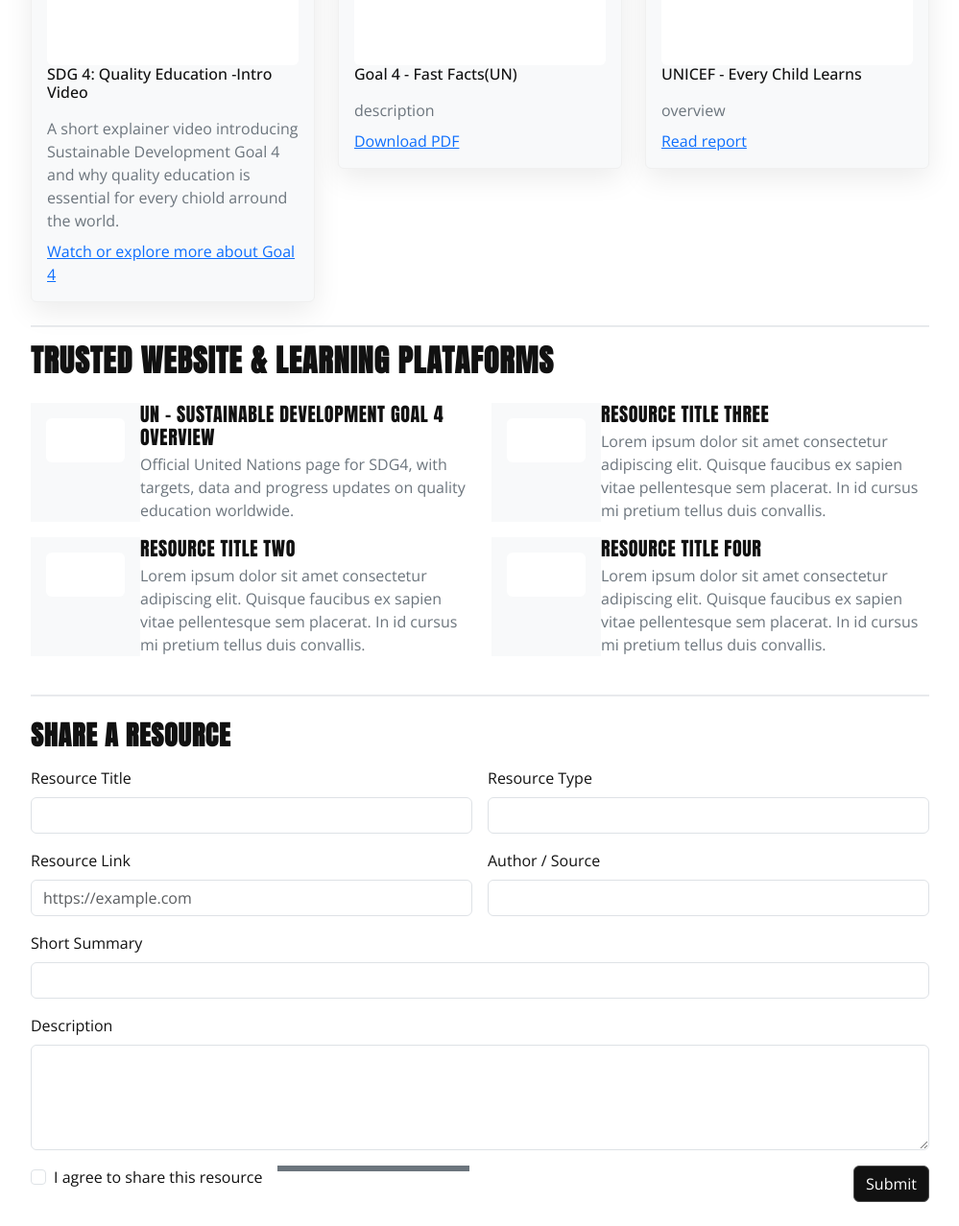
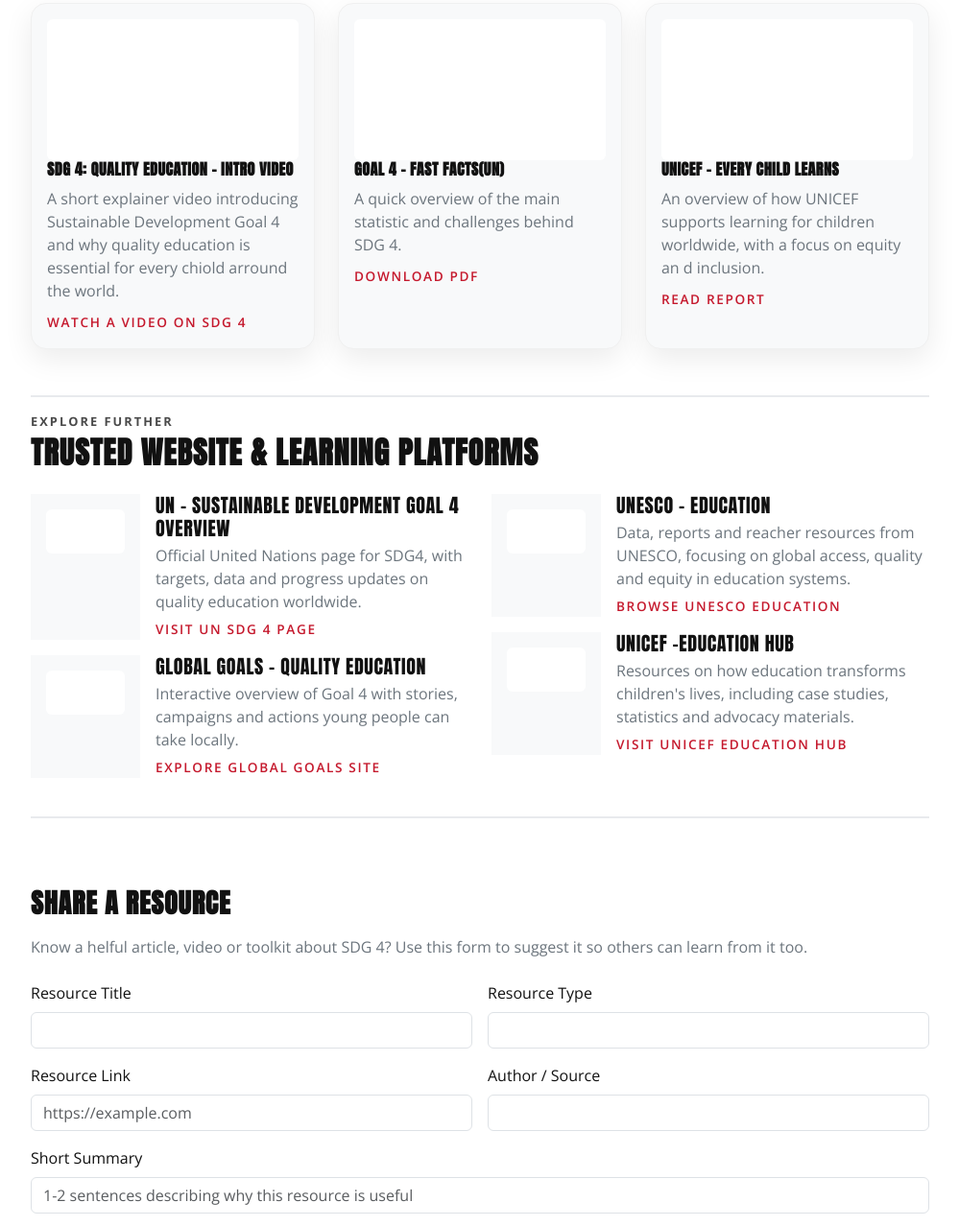
Before and after one commit to matreis7/sdg4-quality-education, a plain HTML site: page resources.html in a window 1280 px wide. Shown: the part 415-1693 px from the top of the page at 96% size, without its empty margins (140-1139 px from the left). Drawn offline with nearby package versions, Linux system fonts and the light colour scheme.

Commit message:
Build resources page and align styles with home layout

```diff
--- a/css/style.css
+++ b/css/style.css
@@ -680,8 +680,11 @@ Author: Savio Miano*/
 		- index.html (Home)
 		- resources.html (Resources)
 
-		Note: Selectors scoped with .page-home / .page-resources
-		or mt- classes
+		Pattern:
+		- Global tokens + base styles
+		- Home-specific: .page-home...
+		- Resources-specific: .page-resources...
+		- Reusable components: .mt-*
    ================================================= */
 
 /* ------------------- Tokens ------------------- */
@@ -777,14 +780,6 @@ Author: Savio Miano*/
 	text-align: center;
 }
 
-/* Mobile: Headings */
-@media (max-width:576px){
-	h1.display-4.project-heading,
-	h1.display-6.project-heading{
-		font-size: 2rem
-	}
-}
-
 /* ------------------- Layout base ------------------- */
 
 .mt-main-body{
@@ -810,30 +805,31 @@ Author: Savio Miano*/
 	padding-bottom: 6rem;
 }
 
+/* Ensure hero heading is white */
 .page-home .mt-hero-sdg4 h1{
 	color: #ffffff;
 }
 
+/* Intro text in hero */
 .page-home .mt-hero-txt{
 	color: #ffffff;
 	opacity: 0.7;
 	max-width: 32rem;
 }
 
-/* Eyebrow label above H1 */
+/* Eyebrow label above H1 in hero */
 .page-home .mt-hero-eyebrow{
 	font-size: 0.85rem;
 	font-weight: 700;
 	text-transform: uppercase;
 	letter-spacing: 0.15em;
-	/*background-color:  var(--mt-sdg4);*/
 	color: #fff;
 	display: inline-block;
 	padding: 0.35rem 0.75rem;
 	border-radius: 999px;
 }
 
-/* heading inside home page */
+/* Any heading inside home page */
 .page-home h1,
 .page-home h2,
 .page-home h3{
@@ -853,8 +849,8 @@ Author: Savio Miano*/
 }
 
 /* ===========================  HOME PAGE: WHEEL ===========================  */
-/* --------- Ideaa adapted from COdePen example by Felipe Mendez:
-	  ref: https://codepen.io/felipemendez/pen/nqMaKY?editors=1100 --------- */
+/* --------- Idea adapted from COdePen example by Felipe Mendez:
+	 https://codepen.io/felipemendez/pen/nqMaKY?editors=1100 --------- */
 
 /* Wheel container */
 .mt-sdg-wheel{
@@ -902,13 +898,10 @@ Author: Savio Miano*/
 	height: calc(var(--mt-wheel-size) / 2);
 
 	transform-origin: 100% 100%;
-	-ms-transform-origin: 100% 100%;
-	-webkit-transform-origin: 100% 100%;
 }
 
 /* A: content inside slice */
 .mt-sdg-wheel-orbit li .mt-sdg-wheel-item{
-	-webkit-transform: skew(-50deg) rotate(-70deg) scale(1);
 	transform: skew(-50deg) rotate(-70deg) scale(1);
 
 	color: #fff;
@@ -935,24 +928,19 @@ Author: Savio Miano*/
 		filter 0.2s ease;
 }
 
-/* On hover: higlight the slice */
+/* On hover: highlight the slice */
 .mt-sdg-wheel-orbit li .mt-sdg-wheel-item:hover,
 .mt-sdg-wheel-orbit li .mt-sdg-wheel-item:focus-visible{
-	-webkit-transform: skew(-50deg) rotate(-70deg) scale(1.06);
 	transform: skew(-50deg) rotate(-70deg) scale(1.06);
-
 	box-shadow:
 		0 0 0 4px #ffffff,
 		0 10px 25px rgba(0,0,0,0.45);
-
 	filter: brightness(1.15);
 }
 
 /* On click: feedback */
 .mt-sdg-wheel-orbit li .mt-sdg-wheel-item:active{
-	-webkit-transform: skew(-50deg) rotate(-70deg) scale(0.98);
 	transform: skew(-50deg) rotate(-70deg) scale(0.98);
-
 	box-shadow:
 		0 0 0 4px #ffffff,
 		0 10px 25px rgba(0,0,0,0.35);
@@ -964,7 +952,7 @@ Author: Savio Miano*/
 	to{transform: rotate(360deg);}
 }
 
-/* Mobile */
+/* Mobile: smaller wheel + no overlap */
 @media (max-width: 576px){
 	.mt-sdg-wheel{
 		width: 16rem;
@@ -977,7 +965,7 @@ Author: Savio Miano*/
 	}
 }
 
-/* Mobile Hero*/
+/* Mobile Hero: stack buttons full width */
 @media (max-width: 576px){
 	.page-home .mt-btn{
 		display: block;
@@ -1209,24 +1197,17 @@ Author: Savio Miano*/
 	letter-spacing: 0.03em;
 }
 
+/* Base background */
 .page-resources{
 	background-color: #ffffff;
 }
 
+/* Narrower Column */
 .page-resources .mt-resources-main{
 	max-width: 960px;
 }
 
-/* Buttons */
-
-.page-resources .mt-btn{
-	border-radius: 999px;
-	text-transform: uppercase;
-	letter-spacing: 0.08em;
-	font-weight: 600;
-}
-
-/* Main Hero */
+/* Hero h1 headings */
 
 .page-resources .mt-resources-main h1{
 	font-family: "Anton", sans-serif;
@@ -1235,11 +1216,12 @@ Author: Savio Miano*/
 	font-size: 2.25rem;
 }
 
+/* Paragraph colour */
 .page-resources .mt-resources-main p{
 	color: var(--mt-gray-700);
 }
 
-/* Search bar and Buttons */
+/* Search bar */
 
 .page-resources .mt-resources-main .input-group .form-control{
 	border-radius: 999px 0 0 999px;
@@ -1251,47 +1233,64 @@ Author: Savio Miano*/
 	border-color: #ddd;
 }
 
-.page-resources .mt-resources-main .btn.btn-dark{
-	background-color: var(--mt-gray-900);
-	border-color: var(--mt-gray-700);
-}
-
-.page-resources .mt-resources-main .btn.btn-dark:hover{
-	background-color: var(--mt-sdg4-dark);
-	border-color: var(--mt-sdg4-dark);
-}
 
 .mt-search-bar{
 	max-width: 380px;
 }
 
 /* Grid Cards */
-
 .page-resources .mt-resource-card{
 	border-radius: var(--mt-radius-lg);
 	box-shadow: var(--mt-shadow-soft);
 	border: 1px solid #f0f0f0;
-}
-
-.page-resources .mt-card-img{
 	background-color: #ffffff;
 }
 
-/* Title + list */
+.mt-card-img{
+	background-color: #ffffff;
+}
+
+/* Trusted websites section */
 
 .page-resources .border-top.border-2{
 	border-color: var(--mt-sdg4);
 	opacity: 0.7;
 }
 
-.page-resources h2{
-	font-family: "Anton", sans-serif;
+/* Eyebrow (reused from home) */
+.page-resources .mt-section-eyebrow{
+	font-size: 0.8rem;
+	font-weight: 700;
+	text-transform: uppercase;
+	letter-spacing: 0.16em;
+	color: var(--mt-sdg4);
 }
 
+/* Card headings (links) */
+.page-resources .mt-resource-card h3{
+	font-weight: 700;
+}
+
+/* Links */
+.page-resources .mt-resource-link{
+	font-size: 0.85rem;
+	font-weight: 600;
+	text-transform: uppercase;
+	letter-spacing: 0.12em;
+	text-decoration: none;
+	color: var(--mt-sdg4);
+}
+
+.page-resources .mt-resource-link:hover{
+	text-decoration: underline;
+}
+
+/* Check box label when checked */
 .page-resources #resourceAgree:checked + label{
 	font-weight: 600;
 }
 
+/* Submit button */
 .page-resources button[type="submit"]{
 	background-color: var(--mt-gray-900);
 	border-color: var(--mt-gray-900);
@@ -1301,3 +1300,10 @@ Author: Savio Miano*/
 	background-color: var(--mt-sdg4-dark);
 	border-color: var(--mt-sdg4-dark);
 }
+
+/* Mobiles */
+@media (max-width: 576px){
+	.page-resources .mt-resources-main{
+		padding-inline: 0.5rem;
+	}
+}
--- a/resources.html
+++ b/resources.html
@@ -5,11 +5,13 @@
 		<meta name="viewport" content="width=device-width, initial-scale=1">
 		<meta name="author" content="Matheus Borges Mota Reis">
 
-		<title>SDG 4 - Quality Education | Resources</title>
-		<meta name="keywords" content="useful words here for page searching, separated by a comma">
-		<meta name="title" content="title of webpage info here">
-		<meta name="description" content="give a description of what is on the page, this is what is shown in a google search. This is where you add your meta description. Make it count.">
-		<meta name="robots" content="index, follow"> <!-- yes or no to indexing, following & checking back -->
+		<title>SDG 4 - Quality Education | Resources & Learning</title>
+
+		<!-- SEO -->
+		<meta name="keywords" content="SDG 4, Quality Education, education resources, Global Goals, sustainable development, teaching materials">
+		<meta name="title" content="SDG 4 - Quality Education Resources">
+		<meta name="description" content="Discover curated resources, reports, and tools to learn, teach and take action for SDG 4 - Quality Education. Explore videos, official reports and trusted learning platforms.">
+		<meta name="robots" content="index, follow">
 		<meta name="language" content="English">
 
 		<!-- Google Fonts -->
@@ -17,13 +19,13 @@
 		<link rel="preconnect" href="https://fonts.gstatic.com" crossorigin>
 		<link href="https://fonts.googleapis.com/css2?family=Anton&family=Open+Sans:ital,wght@0,300..800;1,300..800&display=swap" rel="stylesheet">
 
-		<!-- Bootstrap -->
+		<!-- Bootstrap CSS -->
 		<link href="https://cdn.jsdelivr.net/npm/bootstrap@5.3.8/dist/css/bootstrap.min.css" rel="stylesheet" integrity="sha384-sRIl4kxILFvY47J16cr9ZwB07vP4J8+LH7qKQnuqkuIAvNWLzeN8tE5YBujZqJLB" crossorigin="anonymous">
 
 		<!-- Bootstrap Icons-->
 		<link rel="stylesheet" href="https://cdn.jsdelivr.net/npm/bootstrap-icons@1.13.1/font/bootstrap-icons.min.css">
 
-		<!-- Icons -->
+		<!-- Font Awesome Icons -->
 		<link rel="stylesheet" href="https://cdnjs.cloudflare.com/ajax/libs/font-awesome/6.5.2/css/all.min.css">
 
 		<!-- CSS -->
@@ -31,80 +33,154 @@
 	</head>
 	<body class="body mtBody page-resources">
 
-		<!-- NAVBAR -->
-		<div id="nav-placeholder">
-		</div>
+		<!-- NAVBAR (loaded via jQuery in main.js)-->
+		<div id="nav-placeholder"></div>
 
-		<!-- MAIN CONTENT -->
-		<main class="container py-4 spacer-top-body mt-resources-main">
+		<!-- ================================== MAIN CONTENT ================================== -->
+		<main class="mt-main-body">
 
-			<!-- HERO -->
-			<section class="mb-4">
+			<!-- ============================== HERO: Resources intro + search =================
+					Inspired by: https://globalgoals.org/resources
+			================================================================================== -->
+			<section class="py-5">
+				<div class="container mt-resources-main">
+
 					<div class="text-center">
 
-					<!-- TITLE + SUBTITLE -->
-					<h1 class='display-4 mb-3'>Learn & Share: Educational Resources</h1>
-					<p class="text-secondary mb-3">Explore reports, videos and rools about SDG 4 - Quality Education. You can use this resources to learn, to teachntake action for a inlusive equitable education.</p>
+						<!-- MAIN TITLE -->
+						<h1 class='display-4 mb-3 mt-main-heading'>Learn & Share: Educational Resources</h1>
+
+						<!-- SUBTITLE -->
+						<p class="text-secondary mb-3">Explore reports, videos and rools about SDG 4 - Quality Education. You can use this resources to learn, to teach and take action for a inlusive, equitable education for all.</p>
 
 						<!-- SEARCH BAR -->
 						<div class="input-group mt-search-bar mx-auto">
-						<input type="search" class="form-control" placeholder="Search">
+							<input
+								type="search"
+								class="form-control"
+								placeholder="Search resources"
+								aria-label="Search resources"
+							>
 							<span class="input-group-text">
-							<i class="bi bi-search"></i>
+								<i class="bi bi-search" aria-hidden="true"></i>
 							</span>
 						</div>
 
 						<!-- FILTER BUTTONS -->
 						<div class="mb-2">
-						<a class="btn btn-dark d-inline-block mt-2 px-3 py-2 mt-btn" href="#">Button</a>
-						<a class="btn btn-dark d-inline-block mt-2 px-3 py-2 mt-btn" href="#">Button</a>
-					</div>
-				</div>
-			</section>
-
-			<!-- RESOURCES GRID -->
-			<section class="mb-4">
-			  <div class="row row-cols-1 row-cols-md-3 g-4">
-			    <div class="col">
-					<div class="bg-light p-3 rounded mt-resource-card">
-						<div class="ratio ratio-16x9 rounded bg-white mt-card-img"></div>
-						<!-- changer for: <img class="w-100 h-100 object-fit-cover" src=""-->
-						<a target="_blank"><h6>SDG 4: Quality Education -Intro Video</h6>
-						<p class="text-secondary mt-3 mb-2">A short explainer video introducing Sustainable Development Goal 4 and why quality education is essential for every chiold arround the world.</p>
-						<a href="https://globalgoals.org/goals/4-quality-education" target="_blank" class="mt-resource-link">Watch or explore more about Goal 4</a>
-					</div>
-				</div>
-
-			    <div class="col">
-					<div class="bg-light p-3 rounded mt-resource-card">
-						<div class="ratio ratio-16x9 rounded bg-white mt-card-img"></div>
-						<!-- changer for: <img class="w-100 h-100 object-fit-cover" src=""-->
-						<a target="_blank"><h6>Goal 4 - Fast Facts(UN)</h6></a>
-						<p class="text-secondary mt-3 mb-2">description</p>
-						<a href="https://globalgoals.org/goals/4-quality-education" target="_blank" class="mt-resource-link">Download PDF</a>
-					</div>
-				</div>
-
-			    <div class="col">
-					<div class="bg-light p-3 rounded mt-resource-card">
-						<div class="ratio ratio-16x9 rounded bg-white mt-card-img"></div>
-						<!-- changer for: <img class="w-100 h-100 object-fit-cover" src=""-->
-						<a target="_blank"><h6>UNICEF - Every Child Learns</h6></a>
-						<p class="text-secondary mt-3 mb-2">overview</p>
-						<a href="https://globalgoals.org/goals/4-quality-education" target="_blank" class="mt-resource-link">Read report</a>
+							<a class="btn btn-dark d-inline-block mt-2 px-3 py-2 mt-btn" href="#">All resources</a>
+							<a class="btn btn-dark d-inline-block mt-2 px-3 py-2 mt-btn" href="#">Classroom tols</a>
 						</div>
 					</div>
 				</div>
 			</section>
 
-			<!-- TITLE + LIST -->
-			<section class="mb-4">
+			<!-- ============================== RESOURCES GRID ==============================
+					Based on card layout from: https://globalgoals.org/resources
+			===================================================================================-->
+			<section class="py-4">
+			  <div class="container mt-resources-main">
+
+			  	<!-- Section label -->
+			  	<p class="mt-section-eyebrow text-center">Featured</p>
+			  	<h2 class="h2 fw-bold text-center mb-4">Key SDG 4 resources</h2>
+
+			  	<div class="row row-cols-1 row-cols-md-3 g-4">
+
+			  		<!-- Card 1: Intro video -->
+				    <div class="col">
+				    	<article class="bg-light p-3 mt-resource-card h-100">
+
+				    			<!-- Image -->
+								<div class="ratio ratio-16x9 rounded bg-white mt-card-img"></div>
+								<!-- changer for: <img class="w-100 h-100 object-fit-cover" src=""-->
+
+								<!-- Title -->
+									<h3 class="h6 mb-1">SDG 4: Quality Education - Intro Video</h3>
+
+								<!-- Description -->
+								<p class="text-secondary mt-2 mb-2">
+									A short explainer video introducing Sustainable Development Goal 4 and why quality education is essential for every chiold arround the world.
+								</p>
+
+								<!-- Link -->
+								<a
+									href="https://www.youtube.com/watch?v=j65FEmRHTzk"
+									target="_blank"
+									class="mt-resource-link"
+								>
+									Watch a video on SDG 4
+								</a>
+						</article>
+					</div>
+
+					<!-- Card 2: Fast facts PDF -->
+				    <div class="col">
+				    	<article class="bg-light p-3 mt-resource-card h-100">
+
+				    			<!-- Image -->
+								<div class="ratio ratio-16x9 rounded bg-white mt-card-img"></div>
+								<!-- changer for: <img class="w-100 h-100 object-fit-cover" src=""-->
+
+								<!-- Title -->
+									<h3 class="h6 mb-1">Goal 4 - Fast Facts(UN)</h3>
+
+								<!-- Description -->
+								<p class="text-secondary mt-2 mb-2">
+									A quick overview of the main statistic and challenges behind SDG 4.
+								</p>
+
+								<!-- Link -->
+								<a
+									href="https://www.youtube.com/watch?v=j65FEmRHTzk"
+									target="_blank"
+									class="mt-resource-link"
+								>
+									Download PDF
+								</a>
+						</article>
+					</div>
+
+					<!-- Card 3: UNICEF report -->
+				    <div class="col">
+				    	<article class="bg-light p-3 mt-resource-card h-100">
+
+				    			<!-- Image -->
+								<div class="ratio ratio-16x9 rounded bg-white mt-card-img"></div>
+								<!-- changer for: <img class="w-100 h-100 object-fit-cover" src=""-->
+
+								<!-- Title -->
+									<h3 class="h6 mb-1">UNICEF - Every Child Learns</h3>
+
+								<!-- Description -->
+								<p class="text-secondary mt-2 mb-2">
+									An overview of how UNICEF supports learning for children worldwide, with a focus on equity an d inclusion.
+								</p>
+
+								<!-- Link -->
+								<a
+									href="https://www.unicef.org/education"
+									target="_blank"
+									class="mt-resource-link"
+								>
+									Read report
+								</a>
+						</article>
+					</div>
+				  </div>
+				</div>
+			</section>
+
+			<!-- ======================= TRUSTED WEBSITES & PLATFORMS ======================= -->
+			<section class="py-4">
+				<div class="container mt-resources-main">
 
 					<!-- TOP STRIP -->
 					<div class="border-top border-2 mb-3"></div>
 
 					<!-- TITLE -->
-				<h2 class="h2 fw-bold mb-4">Trusted Website & Learning Plataforms</h2>
+					<p class="mt-section-eyebrow mb-1">Explore further</p>
+					<h2 class="h2 fw-bold mb-4">Trusted Website & Learning Platforms</h2>
 
 					<!-- ITEMS: -->
 					<div class="row g-4">
@@ -112,52 +188,119 @@
 						<!-- LEFT COLUMN -->
 						<div class="col-md-6">
 
-						<!-- item 1 -->
+							<!-- Item 1 -->
 							<div class="d-flex mb-3">
+
+								<!-- Image -->
 								<div class="flex-shrink-0 p-3 w-25 bg-light">
 									<div class="ratio ratio-16x9 rounded bg-white"></div>
 								</div>
-							<div class="flex-grow-1">
+
+								<!-- Title -->
+								<div class="flex-grow-1 ps-3">
 									<h3 class="h5 mb-1">UN - Sustainable Development Goal 4 Overview</h3>
-								<p class="text-secondary mb-0">Official United Nations page for SDG4, with targets, data and progress updates on quality education worldwide.</p>
+
+									<!-- Description -->
+									<p class="text-secondary mb-1">
+										Official United Nations page for SDG4, with targets, data and progress updates on quality education worldwide.
+									</p>
+
+									<!-- Link -->
+									<a
+										href="https://www.unicef.org/education"
+										target="_blank"
+										class="mt-resource-link"
+									>
+										Visit UN SDG 4 page
+									</a>
 								</div>
 							</div>
 
-						<!-- item 2 -->
-						<div class="d-flex">
+							<!-- Item 2 -->
+							<div class="d-flex mb-3">
+
+								<!-- Image -->
 								<div class="flex-shrink-0 p-3 w-25 bg-light">
 									<div class="ratio ratio-16x9 rounded bg-white"></div>
 								</div>
-							<div class="flex-grow-1">
-								<h3 class="h5 mb-1">Resource title two</h3>
-								<p class="text-secondary mb-0">Lorem ipsum dolor sit amet consectetur adipiscing elit. Quisque faucibus ex sapien vitae pellentesque sem placerat. In id cursus mi pretium tellus duis convallis.</p>
+
+								<!-- Title -->
+								<div class="flex-grow-1 ps-3">
+									<h3 class="h5 mb-1">Global goals - Quality Education</h3>
+
+									<!-- Description -->
+									<p class="text-secondary mb-1">
+										Interactive overview of Goal 4 with stories, campaigns and actions young people can take locally.
+									</p>
+
+									<!-- Link -->
+									<a
+										href="https://globalgoals.org/goals/4-quality-education/#things-to-do"
+										target="_blank"
+										class="mt-resource-link"
+									>
+										Explore Global Goals site
+									</a>
 								</div>
 							</div>
-
 						</div>
 
 						<!-- RIGHT COLUMN -->
 						<div class="col-md-6">
 
-						<!-- item 3 -->
+							<!-- Item 3 -->
 							<div class="d-flex mb-3">
+
+								<!-- Image -->
 								<div class="flex-shrink-0 p-3 w-25 bg-light">
 									<div class="ratio ratio-16x9 rounded bg-white"></div>
 								</div>
-							<div class="flex-grow-1">
-								<h3 class="h5 mb-1">Resource title three</h3>
-								<p class="text-secondary mb-0">Lorem ipsum dolor sit amet consectetur adipiscing elit. Quisque faucibus ex sapien vitae pellentesque sem placerat. In id cursus mi pretium tellus duis convallis.</p>
+
+								<!-- Title -->
+								<div class="flex-grow-1 ps-3">
+									<h3 class="h5 mb-1">UNESCO - Education</h3>
+
+									<!-- Description -->
+									<p class="text-secondary mb-1">
+										Data, reports and reacher resources from UNESCO, focusing on global access, quality and equity in education systems.
+									</p>
+
+									<!-- Link -->
+									<a
+										href="https://www.unicef.org/education"
+										target="_blank"
+										class="mt-resource-link"
+									>
+										Browse UNESCO education
+									</a>
 								</div>
 							</div>
 
-						<!-- item 4 -->
+							<!-- Item 4 -->
 							<div class="d-flex mb-3">
+
+								<!-- Image -->
 								<div class="flex-shrink-0 p-3 w-25 bg-light">
 									<div class="ratio ratio-16x9 rounded bg-white"></div>
 								</div>
-							<div class="flex-grow-1">
-								<h3 class="h5 mb-1">Resource title four</h3>
-								<p class="text-secondary mb-0">Lorem ipsum dolor sit amet consectetur adipiscing elit. Quisque faucibus ex sapien vitae pellentesque sem placerat. In id cursus mi pretium tellus duis convallis.</p>
+
+								<!-- Title -->
+								<div class="flex-grow-1 ps-3">
+									<h3 class="h5 mb-1">UNICEF -Education hub</h3>
+
+									<!-- Description -->
+									<p class="text-secondary mb-1">
+										Resources on how education transforms children's lives, including case studies, statistics and advocacy materials.
+									</p>
+
+									<!-- Link -->
+									<a
+										href="https://www.unicef.org/education"
+										target="_blank"
+										class="mt-resource-link"
+									>
+										Visit UNICEF education hub
+									</a>
 								</div>
 							</div>
 						</div>
@@ -165,13 +308,19 @@
 
 					<!-- BOTTOM STRIP -->
 					<div class="border-top border-2 mt-4"></div>
+				</div>
 			</section>
 
-			<!-- SHARE A RESOURCE -->
-			<section class="mb-4">
+			<!-- ======================= SHARE A RESOURCE FORM ======================= -->
+			<section class="py-5">
+				<div class="container mt-resources-main">
 
 					<!-- TITLE -->
 					<h2 class="h3 fw-bold mb-3">Share a Resource</h2>
+					<p class="text-secondary mb-4">
+						Know a helful article, video or toolkit about SDG 4?
+						Use this form to suggest it so others can learn from it too.
+					</p>
 
 					<!-- FORM -->
 					<form class="row g-3">
@@ -188,7 +337,13 @@
 
 					  <div class="col-md-6">
 					    <label for="resourceLink" class="form-label">Resource Link</label>
-				    <input type="url" class="form-control" id="resourceLink" placeholder="https://example.com" required>
+					    <input
+					    	type="url"
+					    	class="form-control"
+					    	id="resourceLink"
+					    	placeholder="https://example.com"
+					    	required>
+
 					  </div>
 
 					  <div class="col-md-6">
@@ -198,51 +353,63 @@
 
 					  <div class="col-12">
 					    <label for="resourceSummary" class="form-label">Short Summary</label>
-				    <input type="text" class="form-control" id="resourceSummary">
+					    <input
+					    	type="text"
+					    	class="form-control"
+					    	id="resourceSummary"
+					    	placeholder="1-2 sentences describing why this resource is useful"
+					    >
 					  </div>
 
 					  <div class="col-12">
 					    <label for="resourceDescription" class="form-label">Description</label>
-				    <textarea class="form-control" id="resourceDescription" rows="4"></textarea>
+					    <textarea
+					    	class="form-control"
+					    	id="resourceDescription"
+					    	rows="4"
+					    	placeholder="Optional: add more detail about how this resource supports SDG 4."
+					    ></textarea>
 					  </div>
 
-				  <div class="col-12 d-flex align-item-center justify-content-between">
+					  <div class="col-12 d-flex align-items-center justify-content-between flex-wrap gap-3">
 
 					  	<!-- LEFT: checkbox + label-->
 					    <div class="form-check mb-0">
-					     <input class="form-check-input" type="checkbox" id="resourceAgree">
-					     <label class="form-check-label" for="resourceAgree" required>
+						     <input class="form-check-input" type="checkbox" id="resourceAgree" required>
+						     <label class="form-check-label" for="resourceAgree">
 						      	I agree to share this resource
 						      </label>
 						    </div>
 
 						    <!-- MIDDLE: BAR -->
-					    <div class="flex-grow-1 mx-3">
-					    	<div class="bg-secondary" style="height: 6px; max-width: 200px;"></div>
+						    <div class="flex-grow-1 mx-3 d-none d-md-block">
+						    	<div
+						    		class="bg-secondary"
+						    		style="height: 6px; max-width: 200px;"
+						    	></div>
 						    </div>
 
 						    <!-- RIGHT: BUTTON -->
 						    <div>
-					    	<button type="submit" class="btn btn-dark">Submit</button>
+						    	<button type="submit" class="btn mt-btn">Submit</button>
 						    </div>
 					   </div>
 					</form>
+				</div>
 			</section>
 
 		</main>
 
-		<!-- FOOTER -->
-		<div id="footer-placeholder">
-		</div>
+		<!--  Footer (loaded via main.js)r-->
+		<div id="footer-placeholder"></div>
 
-		<!--JS-->
-		<script src="https://code.jquery.com/jquery-3.6.0.min.js"></script>
+		<!--   jQuery (loading navbar & footer) -->
+		<script src="https://code.jquery.com/jquery-3.7.1.min.js"></script>
 
-		<!-- Bootstrap 5 JS Bundle -->
-		<script src="https://cdn.jsdelivr.net/npm/bootstrap@5.3.2/dist/js/bootstrap.bundle.min.js" integrity="sha384-C6RzsynM9kWDrMNeT87bh95OGNyZPhcTNXj1NW7RuBCsyN/o0jlpcV8Qyq46cDfL" crossorigin="anonymous"></script>
-
-		<!--JS Navbar-->
+		<!--  External JS  -->
 		<script src="script/main.js"></script>
 
+		<!-- Bootstrap bundle-->
+		<script src="https://cdn.jsdelivr.net/npm/bootstrap@5.3.8/dist/js/bootstrap.bundle.min.js" integrity="sha384-FKyoEForCGlyvwx9Hj09JcYn3nv7wiPVlz7YYwJrWVcXK/BmnVDxM+D2scQbITxI" crossorigin="anonymous"></script>
 	</body>
 </html>
```
Also changed, not shown: index.html (+2 -2 lines). Lines whose indentation alone changed are shown as unchanged.
